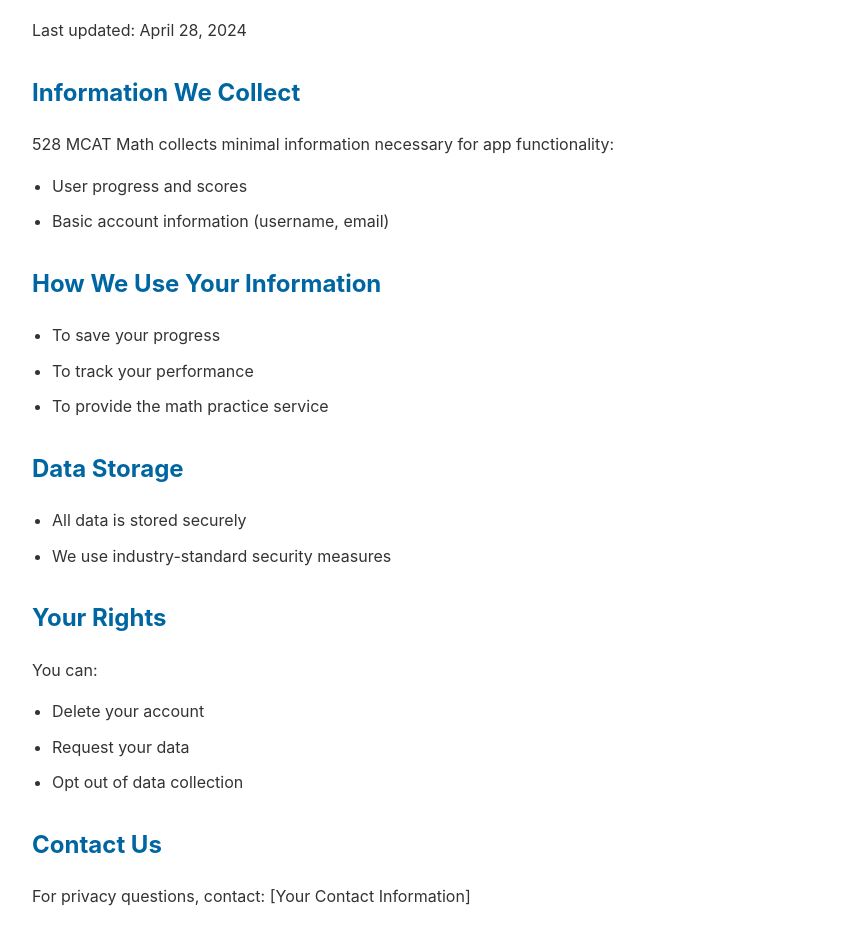
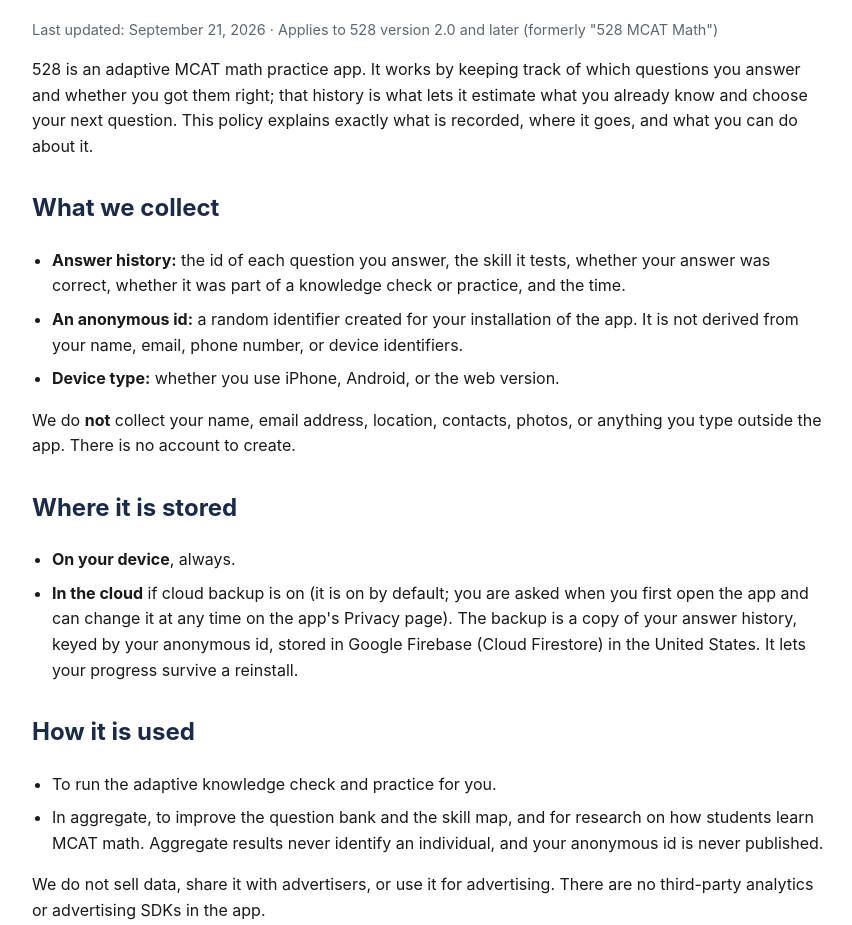
Before and after one commit to pscoppock/fivetwentyeight-privacy-policy, a plain HTML site: page index.html in a window 1280 px wide. Shown: the part 108-1033 px from the top of the page, without its empty margins (208-1060 px from the left). Drawn offline with Linux system fonts and the light colour scheme.

Commit message:
Privacy policy for 528 v2.0

```diff
--- a/index.html
+++ b/index.html
@@ -3,67 +3,72 @@
 <head>
     <meta charset="UTF-8">
     <meta name="viewport" content="width=device-width, initial-scale=1.0">
-    <title>Privacy Policy - 528 MCAT Math</title>
+    <title>Privacy Policy – 528</title>
     <style>
-        body {
-            font-family: -apple-system, BlinkMacSystemFont, 'Segoe UI', Roboto, Arial, sans-serif;
-            line-height: 1.6;
-            max-width: 800px;
-            margin: 0 auto;
-            padding: 20px;
-            color: #333;
-        }
-        h1 {
-            color: #0066a2;
-            border-bottom: 2px solid #0066a2;
-            padding-bottom: 10px;
-        }
-        h2 {
-            color: #0066a2;
-            margin-top: 30px;
-        }
-        ul {
-            padding-left: 20px;
-        }
-        li {
-            margin: 10px 0;
-        }
+        body { font-family: -apple-system, BlinkMacSystemFont, 'Segoe UI', Roboto, Arial, sans-serif;
+               line-height: 1.6; max-width: 800px; margin: 0 auto; padding: 20px; color: #1a1a1a; }
+        h1 { color: #1b2a49; border-bottom: 2px solid #1b2a49; padding-bottom: 10px; }
+        h2 { color: #1b2a49; margin-top: 30px; }
+        ul { padding-left: 20px; } li { margin: 8px 0; }
+        .muted { color: #5c6773; font-size: 0.9em; }
     </style>
 </head>
 <body>
-    <h1>Privacy Policy for 528 MCAT Math</h1>
+    <h1>Privacy Policy for 528</h1>
+    <p class="muted">Last updated: September 21, 2026 · Applies to 528 version 2.0 and later (formerly "528 MCAT Math")</p>
 
-    <p>Last updated: April 28, 2024</p>
+    <p>528 is an adaptive MCAT math practice app. It works by keeping track of which questions you answer and whether you got them right; that history is what lets it estimate what you already know and choose your next question. This policy explains exactly what is recorded, where it goes, and what you can do about it.</p>
 
-    <h2>Information We Collect</h2>
-    <p>528 MCAT Math collects minimal information necessary for app functionality:</p>
+    <h2>What we collect</h2>
     <ul>
-        <li>User progress and scores</li>
-        <li>Basic account information (username, email)</li>
+        <li><strong>Answer history:</strong> the id of each question you answer, the skill it tests, whether your answer was correct, whether it was part of a knowledge check or practice, and the time.</li>
+        <li><strong>An anonymous id:</strong> a random identifier created for your installation of the app. It is not derived from your name, email, phone number, or device identifiers.</li>
+        <li><strong>Device type:</strong> whether you use iPhone, Android, or the web version.</li>
+    </ul>
+    <p>We do <strong>not</strong> collect your name, email address, location, contacts, photos, or anything you type outside the app. There is no account to create.</p>
+
+    <h2>Where it is stored</h2>
+    <ul>
+        <li><strong>On your device</strong>, always.</li>
+        <li><strong>In the cloud</strong> if cloud backup is on (it is on by default; you are asked when you first open the app and can change it at any time on the app's Privacy page). The backup is a copy of your answer history, keyed by your anonymous id, stored in Google Firebase (Cloud Firestore) in the United States. It lets your progress survive a reinstall.</li>
     </ul>
 
-    <h2>How We Use Your Information</h2>
+    <h2>How it is used</h2>
     <ul>
-        <li>To save your progress</li>
-        <li>To track your performance</li>
-        <li>To provide the math practice service</li>
+        <li>To run the adaptive knowledge check and practice for you.</li>
+        <li>In aggregate, to improve the question bank and the skill map, and for research on how students learn MCAT math. Aggregate results never identify an individual, and your anonymous id is never published.</li>
+    </ul>
+    <p>We do not sell data, share it with advertisers, or use it for advertising. There are no third-party analytics or advertising SDKs in the app.</p>
+
+    <h2>Subscriptions and payment</h2>
+    <p>528 Premium is a subscription sold through Apple's App Store (and, where available, Google Play). Payment is handled entirely by Apple or Google under their own privacy policies; the app never sees your payment details. The app only learns whether a subscription is active.</p>
+
+    <h2>Your choices</h2>
+    <ul>
+        <li><strong>Turn cloud backup off</strong> on the app's Privacy page (shield icon). New answers then stay on your device only.</li>
+        <li><strong>Delete your cloud data</strong> with the "Delete my cloud data" button on the same page. This removes everything stored under your anonymous id.</li>
+        <li><strong>Reset progress</strong> within a section deletes those answers from your device and, if backup is on, from the cloud.</li>
+        <li><strong>Request or delete data by email</strong> (see Contact). Include your anonymous id, shown on the Privacy page, so we can find your records — without it we cannot tell which records are yours.</li>
     </ul>
 
-    <h2>Data Storage</h2>
-    <ul>
-        <li>All data is stored securely</li>
-        <li>We use industry-standard security measures</li>
-    </ul>
+    <h2>Retention</h2>
+    <p>Answer history is kept for as long as it is useful for the purposes above, or until you delete it. Data on your device is removed when you delete the app.</p>
 
-    <h2>Your Rights</h2>
-    <p>You can:</p>
-    <ul>
-        <li>Delete your account</li>
-        <li>Request your data</li>
-        <li>Opt out of data collection</li>
-    </ul>
+    <h2>Accounts from earlier versions</h2>
+    <p>Version 1 of this app (as "528 MCAT Math") let users create an account with an email address and username. Those records are retained only so that returning users can be recognised; they are not used for any other purpose, and you may ask for them to be deleted at any time using the contact below.</p>
 
-    <h2>Contact Us</h2>
-    <p>For privacy questions, contact: [Your Contact Information]</p>
+    <h2>Children</h2>
+    <p>528 is intended for students preparing for the MCAT and is not directed at children under 13. We do not knowingly collect information from children under 13; if you believe a child has used the app, contact us and we will delete the data.</p>
+
+    <h2>Security</h2>
+    <p>Cloud data is transmitted over encrypted connections and protected by access rules that allow each installation to read and write only its own records.</p>
+
+    <h2>Changes</h2>
+    <p>If this policy changes materially, the app will show the updated policy and the "last updated" date above will change.</p>
+
+    <h2>Contact</h2>
+    <p>Questions or deletion requests: <a href="mailto:patrick.coppock@gmail.com">patrick.coppock@gmail.com</a></p>
+
+    <p class="muted">MCAT is a registered trademark of the Association of American Medical Colleges (AAMC), which does not endorse this app.</p>
 </body>
 </html>
```
